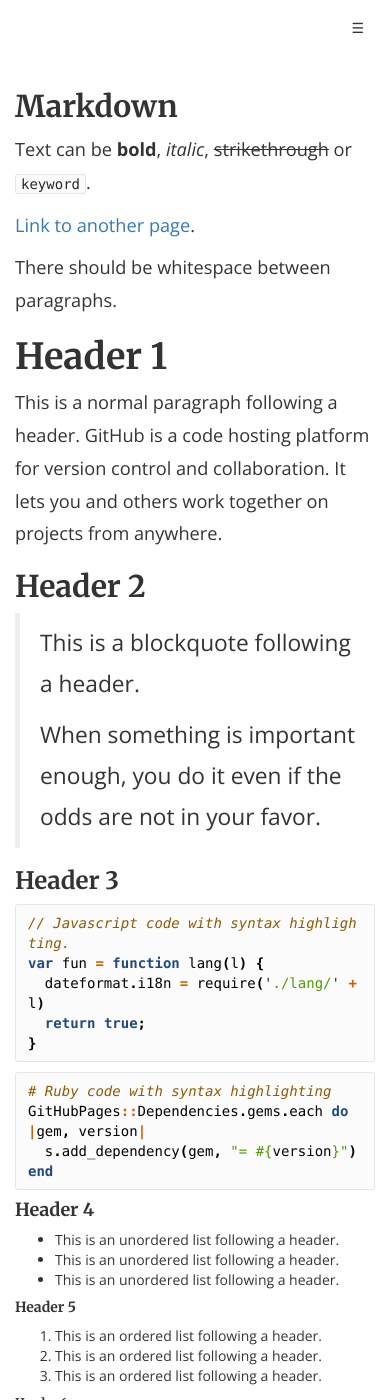
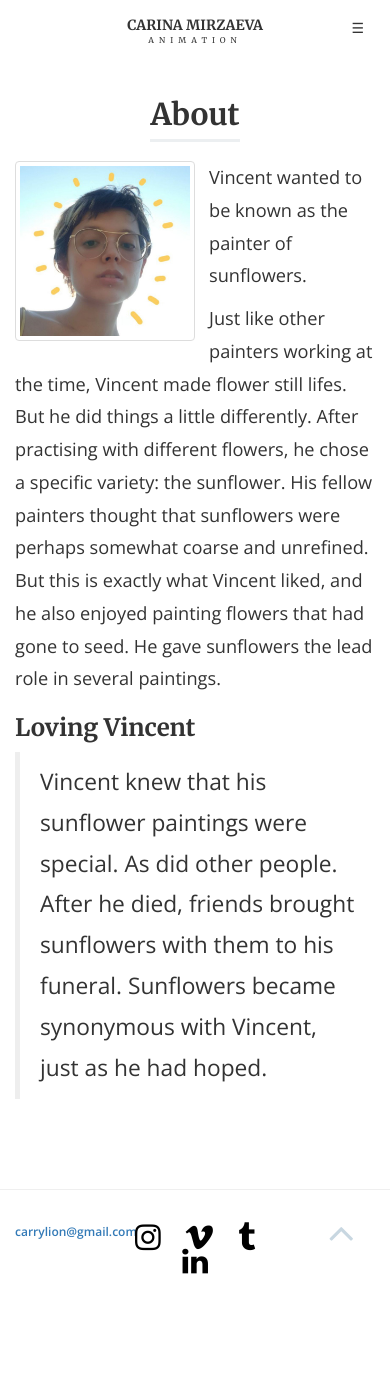
Before and after one commit to ryuldashev/carrylion.com, a Jekyll site: the page built from about.md, in a window 390 px wide and 1400 px high. Built offline with Jekyll 4.4.1, drawn with Linux system fonts in a browser that asks for light colours; nearby versions of some CDN libraries; some of the changed text lies outside the part shown.

Commit message:
About / Inner page

```diff
--- a/_includes/header.html
+++ b/_includes/header.html
@@ -28,7 +28,7 @@
   <link rel="stylesheet" href="{{ "/css/style.css" | prepend: site.baseurl }}">
 
 </head>
-<body class="{{ post.title | downcase | replace:' ','-' | replace:',','' | strip_html }}{% if page.category %} category-{{ page.category }}{% endif %}{% if page.layout-class %} layout-{{ page.layout-class }}{% endif %}">
+<body class="{{ page.body_class }} {{ post.title | downcase | replace:' ','-' | replace:',','' | strip_html }}{% if page.category %} category-{{ page.category }}{% endif %}{% if page.layout-class %} layout-{{ page.layout-class }}{% endif %}">
 
 <div class="main container" id="top">
 
--- a/_includes/post-content.html
+++ b/_includes/post-content.html
@@ -1,6 +1,6 @@
 <div class="content">
   <h3 class="title">
-    <a href="{{ post.project_link }}" class="project-link">
+    <a href="{{ post.url }}" class="project-link">
       {{ post.title }}
     </a>
   </h3>
--- a/_layouts/inner.html
+++ b/_layouts/inner.html
@@ -4,6 +4,11 @@
     <div class="container">
       <div class="row">
         <div class="col-md-8 col-md-offset-2">
+          <h2 class="section-title text-center">{{ page.title }}</h2>
+
+          {% if page.image %}
+            <img src="{{ page.image }}" class="rounded float-left img-thumbnail img-50" >
+          {% endif %}
 
           {{ content }}
 
--- a/about.md
+++ b/about.md
@@ -2,205 +2,14 @@
 title: About
 permalink: "/about/"
 layout: inner
+image: /img/carina2.jpg
 ---
 
-## Markdown
 
-Text can be **bold**, _italic_, ~~strikethrough~~ or `keyword`.
+Vincent wanted to be known as the painter of sunflowers.
 
-[Link to another page](/index.html).
+Just like other painters working at the time, Vincent made flower still lifes. But he did things a little differently. After practising with different flowers, he chose a specific variety: the sunflower. His fellow painters thought that sunflowers were perhaps somewhat coarse and unrefined. But this is exactly what Vincent liked, and he also enjoyed painting flowers that had gone to seed. He gave sunflowers the lead role in several paintings.
 
-There should be whitespace between paragraphs.
+### Loving Vincent
 
-# Header 1
-
-This is a normal paragraph following a header. GitHub is a code hosting platform for version control and collaboration. It lets you and others work together on projects from anywhere.
-
-## Header 2
-
-> This is a blockquote following a header.
->
-> When something is important enough, you do it even if the odds are not in your favor.
-
-### Header 3
-
-{% highlight js %}
-// Javascript code with syntax highlighting.
-var fun = function lang(l) {
-  dateformat.i18n = require('./lang/' + l)
-  return true;
-}
-{% endhighlight %}
-
-{% highlight ruby %}
-# Ruby code with syntax highlighting
-GitHubPages::Dependencies.gems.each do |gem, version|
-  s.add_dependency(gem, "= #{version}")
-end
-{% endhighlight %}
-
-#### Header 4
-
-*   This is an unordered list following a header.
-*   This is an unordered list following a header.
-*   This is an unordered list following a header.
-
-##### Header 5
-
-1.  This is an ordered list following a header.
-2.  This is an ordered list following a header.
-3.  This is an ordered list following a header.
-
-###### Header 6
-
-| head1        | head two          | three |
-|:-------------|:------------------|:------|
-| ok           | good swedish fish | nice  |
-| out of stock | good and plenty   | nice  |
-| ok           | good `oreos`      | hmm   |
-| ok           | good `zoute` drop | yumm  |
-
-### There's a horizontal rule below this.
-
----
-
-### Here is an unordered list:
-
-*   Item foo
-*   Item bar
-*   Item baz
-*   Item zip
-
-### And an ordered list:
-
-1.  Item one
-1.  Item two
-1.  Item three
-1.  Item four
-
-### And a nested list:
-
-- level 1 item
-  - level 2 item
-  - level 2 item
-    - level 3 item
-    - level 3 item
-- level 1 item
-  - level 2 item
-  - level 2 item
-  - level 2 item
-- level 1 item
-  - level 2 item
-  - level 2 item
-- level 1 item
-
-### Wide image
-
-![Branching](https://guides.github.com/activities/hello-world/branching.png)
-
-### Definition lists can be used with HTML syntax.
-
-<dl>
-<dt>Name</dt>
-<dd>Godzilla</dd>
-<dt>Born</dt>
-<dd>1952</dd>
-<dt>Birthplace</dt>
-<dd>Japan</dd>
-<dt>Color</dt>
-<dd>Green</dd>
-</dl>
-
-{% highlight txt %}
-Long, single-line code blocks should not wrap. They should horizontally scroll if they are too long. This line should be long enough to demonstrate this.
-{% endhighlight %}
-
-{% highlight txt %}
-The final element.
-{% endhighlight %}
-
----
-
-## Syntax highlighting
-
-Jekyll has [built in support](https://jekyllrb.com/docs/templates/#code-snippet-highlighting) for syntax highlighting of over 60 languages thanks to [Rouge](http://rouge.jneen.net/).
-
-To render a code block with syntax highlighting, surround your code as follows:
-
-{% highlight markdown %}
-{% raw %}
-{% highlight ruby %}
-def foo
-  puts 'foo'
-end
-{% endhighlight %}
-{% endraw %}
-{% endhighlight %}
-
-[Pygments](http://pygments.org/) styles are present under section 6.0 of `css/style.scss` for customization.
-
-### Examples
-
----
-
-#### Bash
-
-{% highlight bash %}
->_ ssh -i ~/.ssh/id_rsa account@host.com
-account@host:~$
-$ var="my-value"
-$ echo $var
-my-value
-$ logout
-{% endhighlight %}
-
-#### HTML
-
-{% highlight html %}
-<!DOCTYPE html>
-<html>
- <head>
-   <meta charset="UTF-8">
-   <title>title</title>
- </head>
- <body>
-
- </body>
-</html>
-{% endhighlight %}
-
-#### CSS
-
-{% highlight css %}
-/*--------------------------------------------------------------
-	1.0 Defaults
---------------------------------------------------------------*/
-
-@media (min-width: 1200px) {
-  .container {
-    width: 1200px;
-  }
-}
-
-body {
-  background-color: #e9edf0;
-  @extend %opensans;
-  -webkit-font-smoothing: antialiased;
-}
-{% endhighlight %}
-
-#### YAML
-
-{% highlight yaml %}
-### Phantom settings
-paginate: 10
-footer_text: '© 2018 Jami Gibbs'
-admin_name: 'Jami Gibbs'
-google_analytics: "UA-9999999-99" # Update with your own tracking ID
-
-#### Phantom Navigation menu
-enable_nav: true
-nav_item:
-  - { url: '/', text: 'Home' }
-  - { url: '/about', text: 'About' }
-{% endhighlight %}
+> Vincent knew that his sunflower paintings were special. As did other people. After he died, friends brought sunflowers with them to his funeral. Sunflowers became synonymous with Vincent, just as he had hoped.
--- a/css/style.scss
+++ b/css/style.scss
@@ -44,7 +44,7 @@ h1, h2, h3, h4, h5, h6 {
 }
 
 article {
-  margin: 5em 0;
+  margin: 7em 0 5em;
 }
 
 p {
@@ -62,7 +62,18 @@ a {
 
 img {
   width: 100%;
+
+  &.img-50 {
+    width: 50%;
+  }
+
+  &.float-left {
+    float: left;
+    margin-right: 1em;
+    margin-bottom: 1rem;
+  }
 }
+
 
 button.btn, input.btn {
   padding: 12px 35px;
@@ -128,7 +139,6 @@ button.btn, input.btn {
   }
 
   .navbar-brand {
-    opacity: 0;
     position: absolute;
     width: 100%;
     transition: opacity ease 0.2s;
@@ -153,6 +163,12 @@ button.btn, input.btn {
     .navbar-brand {
       opacity: 1;
     }
+  }
+}
+
+.homepage {
+  .navbar-brand {
+    opacity: 0;
   }
 }
 
--- a/index.html
+++ b/index.html
@@ -1,5 +1,6 @@
 ---
 layout: home
+body_class: homepage
 ---
 
 <!-- BLANK -->
```
Also changed, not shown: img/carina2.jpg (added).
